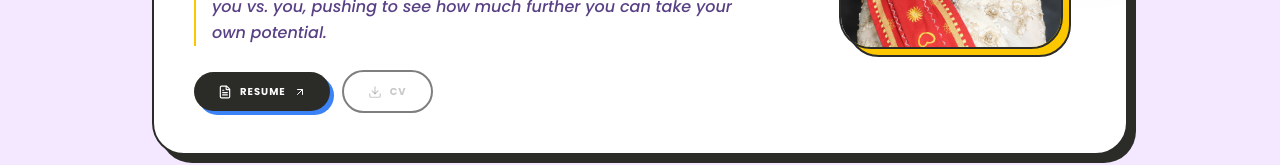
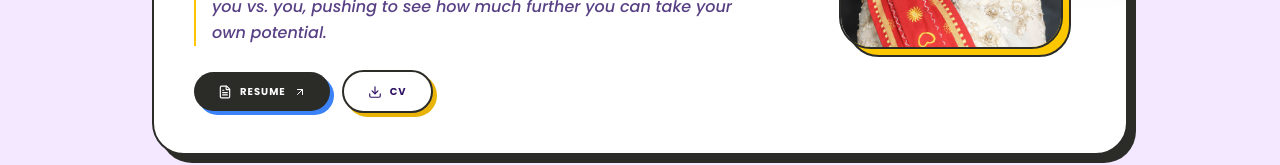
Before and after one commit to Irisszzss/colleen-portfolio, a React (Vite) app: page / in a window 1280 px wide. Shown: the part 391-556 px from the top of the page. Built offline with nearby package versions, Linux system fonts and the light colour scheme.

Commit message:
Update PortfolioPage.tsx

```diff
--- a/src/pages/PortfolioPage.tsx
+++ b/src/pages/PortfolioPage.tsx
@@ -86,18 +86,22 @@ export default function PortfolioPage() {
             </p>
 
             <div className="flex flex-wrap items-center gap-3">
-              <a href={profile.resumeUrl} target="_blank" className="flex items-center gap-2 bg-[#2B2B28] text-white px-6 py-3 rounded-full text-[10px] font-bold uppercase tracking-widest hover:bg-blue-600 transition-all shadow-[4px_4px_0px_0px_#3b82f6] active:translate-x-1 active:translate-y-1 active:shadow-none">
+              <a
+                href={profile.resumeUrl}
+                target="_blank"
+                rel="noopener noreferrer"
+                className="flex items-center gap-2 bg-[#2B2B28] text-white px-6 py-3 rounded-full text-[10px] font-bold uppercase tracking-widest hover:bg-blue-600 transition-all shadow-[4px_4px_0px_0px_#3b82f6] active:translate-x-1 active:translate-y-1 active:shadow-none"
+              >
                 <FileText size={14} /> Resume <ArrowUpRight size={12} />
               </a>
 
-              <div className="relative group/cv">
-                <div className="absolute -bottom-5 left-1/2 -translate-x-1/2 px-3 py-1 bg-[#28292b] text-white text-[8px] font-black uppercase tracking-tighter rounded-md opacity-0 group-hover/cv:opacity-100 transition-opacity pointer-events-none whitespace-nowrap shadow-[3px_3px_0px_0px_#eab308] z-50">
-                  Compiling...
-                </div>
-                <button disabled className="flex items-center gap-2 bg-[color:var(--card-bg)] border-2 border-[color:var(--card-border)] text-[color:var(--text-color)]/40 px-6 py-3 rounded-full text-[10px] font-bold uppercase tracking-widest cursor-not-allowed transition-all grayscale opacity-60">
-                  <Download size={14} /> CV
-                </button>
-              </div>
+              <a
+                href={profile.cvUrl}
+                download
+                className="flex items-center gap-2 bg-[color:var(--card-bg)] border-2 border-[color:var(--card-border)] text-[color:var(--text-color)] px-6 py-3 rounded-full text-[10px] font-bold uppercase tracking-widest hover:bg-[color:var(--card-border)] transition-all shadow-[4px_4px_0px_0px_#eab308] active:translate-x-1 active:translate-y-1 active:shadow-none"
+              >
+                <Download size={14} /> CV
+              </a>
             </div>
           </div>
 
```
